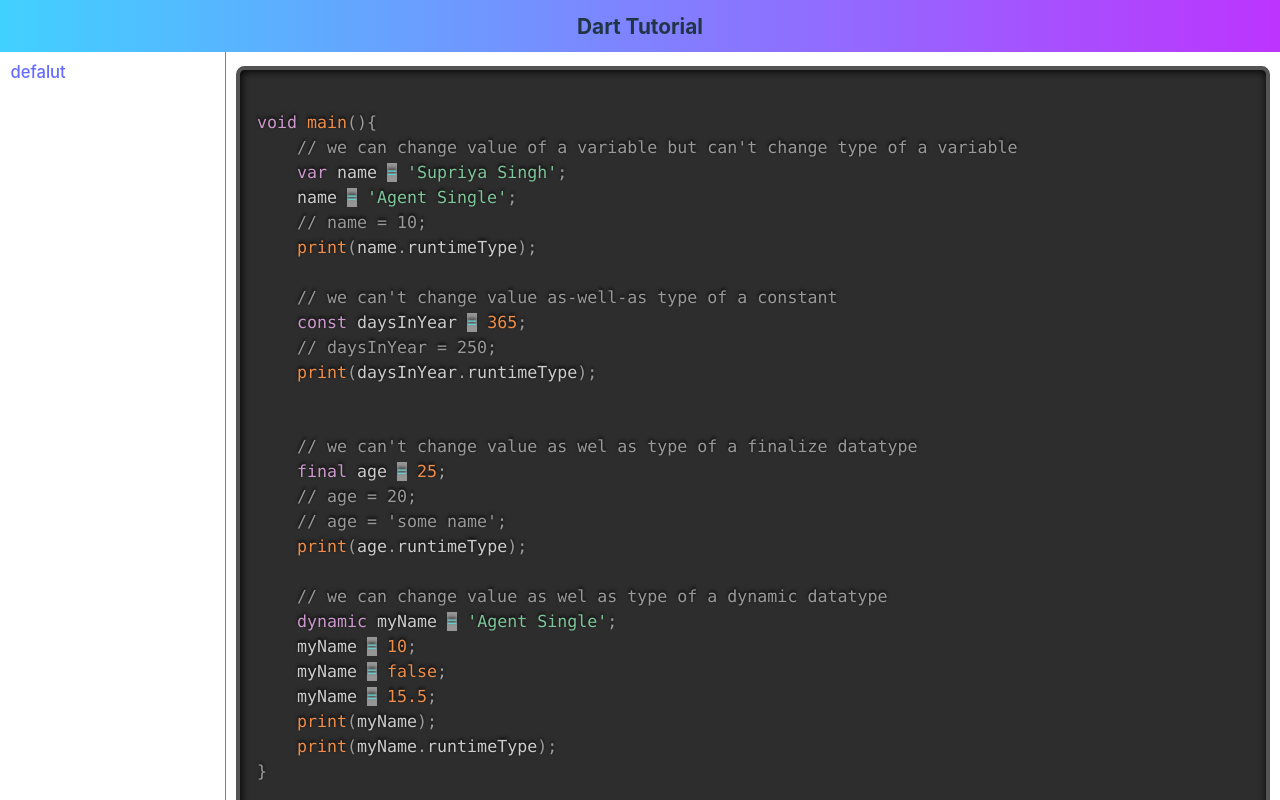
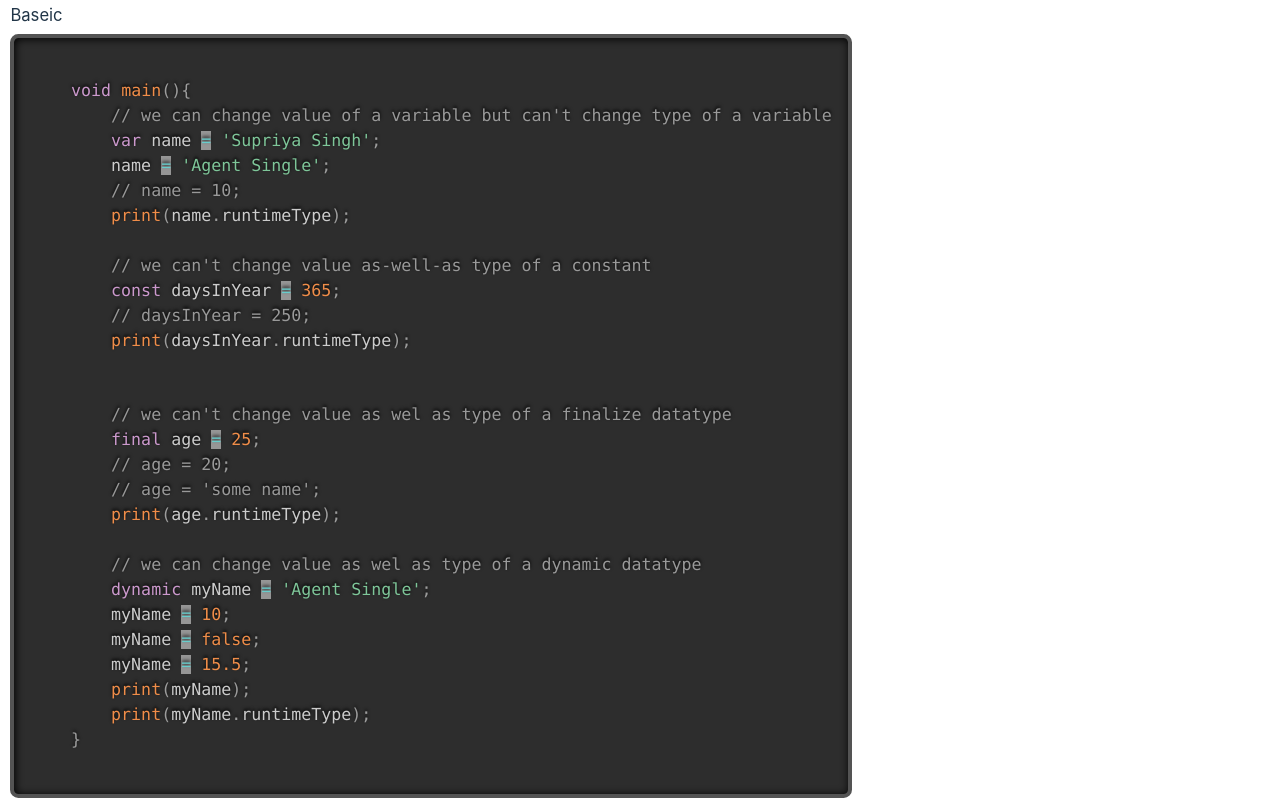
Before and after one commit to AgentSingle/ASTUTE, a Vue app: page /Dart in a window 1280 px wide. Built offline with nearby package versions, Linux system fonts and the light colour scheme.

Commit message:
VERSION-0.0.13

```diff
--- a/src/components/CodeSnippet/DartCodeSnippet.vue
+++ b/src/components/CodeSnippet/DartCodeSnippet.vue
@@ -5,6 +5,7 @@ import 'prismjs/components/prism-dart'; // Import Dart language module
 
 const props = defineProps({
   code: undefined,
+  codeTitle: String,
 });
 
 const code = ref('');
@@ -14,20 +15,18 @@ let codeRef = ref(null); // Define codeRef
 const highlightCode = () => {
   setTimeout(() => {
     Prism.highlightElement(codeRef.value);
-  }, 100);
+  }, 8);
 };
 
 onMounted(() => {
   code.value = props.code;
   highlightCode();
 });
-// watch(code, ()=>{
-//   highlightCode();
-// })
 </script>
 
 <template>
   <div class="CodeWrapper">
+  <div class="SnippitTitle">{{ codeTitle }}</div>
     <pre>
       <code :class="`language-dart`" ref="codeRef">{{ code }}</code>
     </pre>
--- a/src/router/index.js
+++ b/src/router/index.js
@@ -9,17 +9,18 @@ const routes = [
   {
     path: "/Dart",
     name: "Dart",
-    component: () => import("../views/Tutorials/DartTutorial/DartTutorial.vue"),
-    redirect: {
-      name: 'DartTutorial',
-    },
-    children: [
-      {
-        path: "",
-        name: "DartTutorial",
-        component: () => import("../views/Tutorials/DartTutorial/dt/dartVariables.vue"),
-      }
-    ]
+    component: () => import("../views/Tutorials/DartTutorial/dt/dartVariables.vue"),
+    // component: () => import("../views/Tutorials/DartTutorial/DartTutorial.vue"),
+    // redirect: {
+    //   name: 'DartTutorial',
+    // },
+    // children: [
+    //   {
+    //     path: "",
+    //     name: "DartTutorial",
+    //     component: () => import("../views/Tutorials/DartTutorial/dt/dartVariables.vue"),
+    //   }
+    // ]
   },
   {
     path: "/Flutter",
@@ -27,7 +28,7 @@ const routes = [
     component: () => import("../views/Tutorials/FlutterTutorial/FlutterTutorial.vue"),
   },
   {
-    path: '/:catchAll(.*)', // Fallback route to handle 404 errors
+    path: '/:pathMatch(.*)', // Fallback route to handle 404 errors
     component: () => import("../views/NotFound/NoteFound.vue"),
   }
 ]
--- a/src/views/Tutorials/DartTutorial/dt/1tute.js
+++ b/src/views/Tutorials/DartTutorial/dt/1tute.js
@@ -1,4 +1,6 @@
-export const besic = `
+export const besic = {
+    codeTitle: 'Baseic',
+    code: `
     void main(){
         // we can change value of a variable but can't change type of a variable
         var name = 'Supriya Singh';
@@ -25,4 +27,5 @@ void main(){
         myName = 15.5;
         print(myName);
         print(myName.runtimeType);
-}`;
+    }`
+};
--- a/src/views/Tutorials/DartTutorial/dt/dartVariables.vue
+++ b/src/views/Tutorials/DartTutorial/dt/dartVariables.vue
@@ -6,7 +6,8 @@ import { besic } from "./1tute";
 <template>
     <div>
         <DartCodeSnippet
-        :code="besic"
+        :code="besic.code"
+        :codeTitle="besic.codeTitle"
         />
     </div>
 </template>
```
Lines whose indentation alone changed are shown as unchanged.
